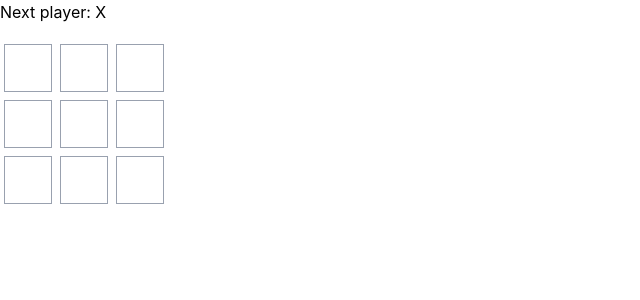
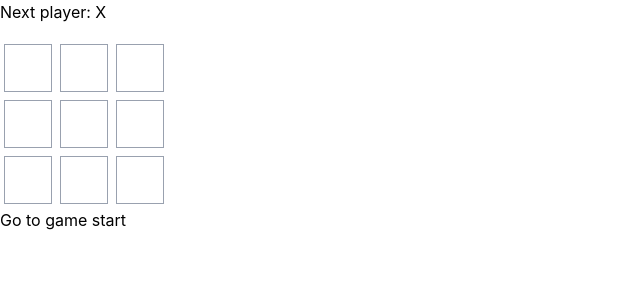
Before and after one commit to AK-Rasel/Tic-Tac-Toe, a React app: page / in a window 1280 px wide. Shown: the top 300 px of the page, without its empty margins (0-640 px from the left). Built offline with nearby package versions, Linux system fonts and the light colour scheme; the HTML template or start-up script is replaced by a standard one.

Commit message:
History add

```diff
--- a/src/App.jsx
+++ b/src/App.jsx
@@ -11,9 +11,7 @@ function Square({ state, onSquareClick }) {
   );
 }
 
-export default function Board() {
-  const [squares, setSquares] = useState(Array(9).fill(null));
-  const [isXNext, setNext] = useState(true);
+function Board({ squares, isXNext, onPlay }) {
   const winner = calculateWinner(squares);
   let status;
   if (winner) {
@@ -32,8 +30,7 @@ export default function Board() {
       nextSquares[i] = "O";
     }
 
-    setSquares(nextSquares);
-    setNext(!isXNext);
+    onPlay(nextSquares);
   }
 
   return (
@@ -58,6 +55,45 @@ export default function Board() {
   );
 }
 
+export default function Game() {
+  const [history, setHistory] = useState([Array(9).fill(null)]);
+  const [isXNext, setNext] = useState(true);
+
+  const currentSquares = history[history.length - 1];
+  function handlePlay(nextSquares) {
+    setHistory([...history, nextSquares]);
+    setNext(!isXNext);
+  }
+  const move = history.map((squares, move) => {
+    let description;
+    if (move > 0) {
+      description = `Go to move #${move}`;
+    } else {
+      description = "Go to game start";
+    }
+    return (
+      <li key={move}>
+        <button>{description}</button>
+      </li>
+    );
+  });
+
+  return (
+    <div>
+      <div>
+        {/* Board */}
+        <Board isXNext={isXNext} squares={currentSquares} onPlay={handlePlay} />
+      </div>
+      <div>
+        {/* History */}
+        <div>
+          <ol>{move}</ol>
+        </div>
+      </div>
+    </div>
+  );
+}
+
 function calculateWinner(squares) {
   const lines = [
     [0, 1, 2],
```
